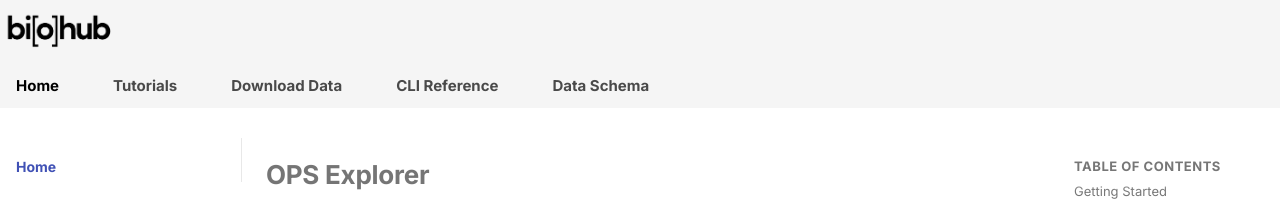
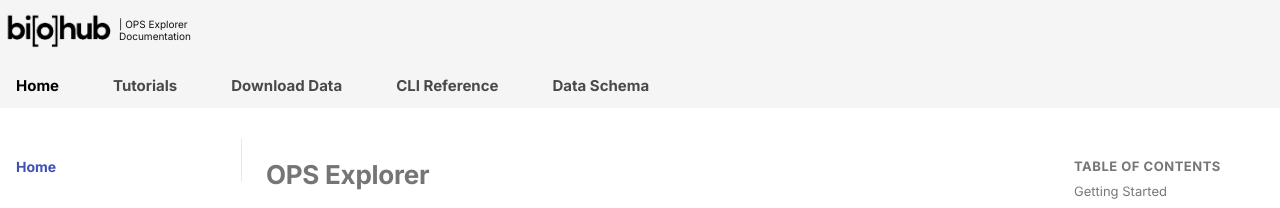
Before and after one commit to chanzuckerberg/ops-schema, an MkDocs documentation site: the page built from docs/index.md, in a window 1280 px wide. Shown: the top 208 px of the page. Built offline with MkDocs 1.6.1 and Material for MkDocs 9.7.7, drawn with Linux system fonts in a browser that asks for light colours; comment, search, counter and statistics services are not loaded.

Commit message:
Update main.html

```diff
--- a/docs/overrides/main.html
+++ b/docs/overrides/main.html
@@ -7,7 +7,7 @@
     <a class="md-logo" href="{{ config.site_url }}" title="{{ config.site_name }}">
       <img src="{{ config.theme.logo | url }}" alt="{{ config.site_name }}" />
     </a>
-
+    | OPS Explorer Documentation
     <!-- Navigation Tabs -->
     <nav class="md-tabs" data-md-component="tabs">
       <ul class="md-tabs__list">
```
